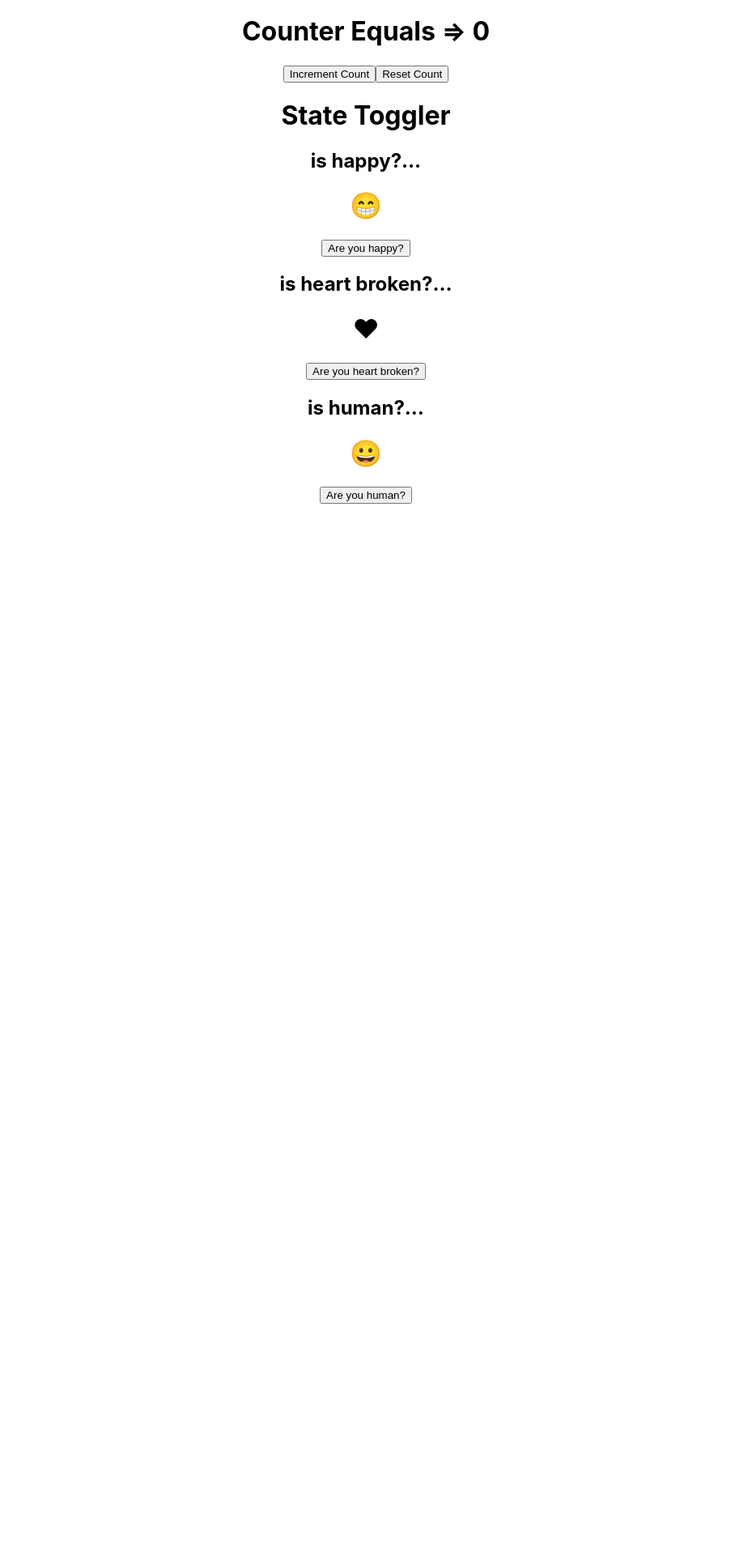
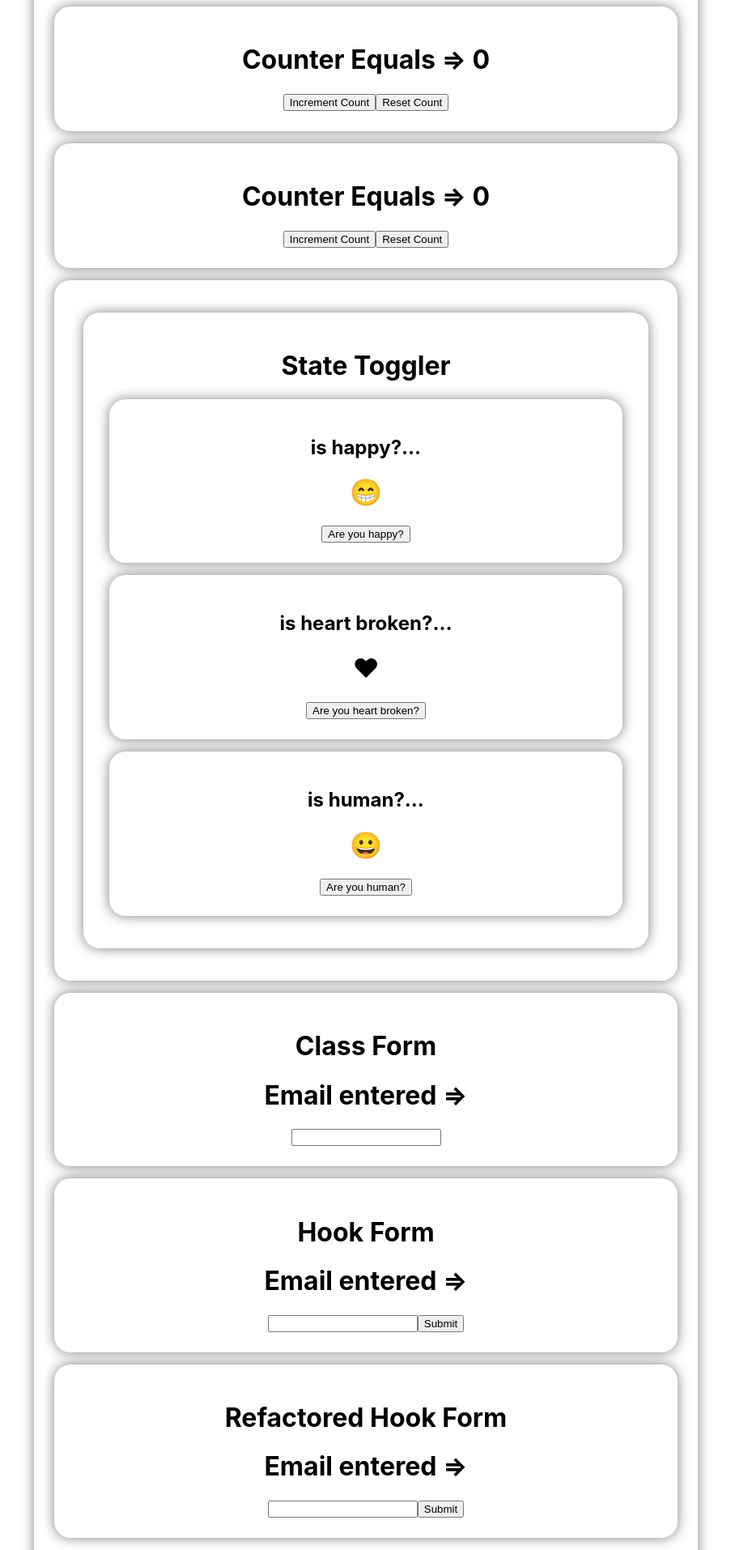
Before and after one commit to jas112/REACT-STUDY-Hooks-Playground, a React (Create React App) app: page / in a window 1280 px wide. Shown: the part 106-2020 px from the top of the page at 81% size, without its empty margins (188-1091 px from the left). Before the commit the page ends 800 px from the top, so only its background shows below. Built offline with nearby package versions, Linux system fonts and the light colour scheme.

Commit message:
added ClassForm...HookForm...and RefactoredHookForm...added custom hook useFormState.

```diff
--- a/src/App.css
+++ b/src/App.css
@@ -1,5 +1,23 @@
 .App {
   text-align: center;
+  padding: 25px 10px 50px;
+  margin: 25px auto;
+  border-radius: 20px;
+  box-shadow: 0px 0px 15px #00000080;
+  width:800px;
+}
+
+.App-title{
+  font-size: 40px;
+  font-weight: bold;
+}
+
+.App-module{
+  padding: 25px;
+  margin: 15px auto;
+  border-radius: 20px;
+  box-shadow: 0px 0px 15px #00000080;
+  width:90%;
 }
 
 .App-logo {
--- a/src/App.js
+++ b/src/App.js
@@ -2,14 +2,23 @@
 import Counter from './components/counter/Counter';
 import CounterWithHooks from './components/counterWithHooks/CounterWithHooks';
 import HookStateToggler from './components/hookStateToggler/HookStateToggler';
+import ClassForm from './components/classForm/ClassForm';
+import HookForm from './components/hookForm/HookForm';
+import RefactoredHookForm from './components/hookForm/RefactoredHookForm';
 import './App.css';
 
 function App() {
   return (
     <div className="App">
+      <div className='App-title'>
+        Hooks PlayGround
+      </div>
       <Counter />
       <CounterWithHooks />
       <HookStateToggler />
+      <ClassForm />
+      <HookForm />
+      <RefactoredHookForm />
     </div>
   );
 }
--- a/src/components/classForm/ClassForm.js
+++ b/src/components/classForm/ClassForm.js
@@ -0,0 +1,33 @@
+import React, { Component } from 'react';
+
+class ClassForm extends Component {
+    constructor(props){
+        super(props);
+        this.state = {email: ''};
+        this.handleOnChange = this.handleOnChange.bind(this);
+    }
+
+    handleOnChange(evt){
+        this.setState({
+            [evt.target.name]: evt.target.value
+        });
+    }
+
+  render() {
+    const {email} = this.state;
+    return (
+      <div className='ClassForm App-module'>
+        <h1>Class Form</h1>
+        <h1>{`Email entered => ${email}`}</h1>
+        <input
+            type='text'
+            name='email'
+            value={email}
+            onChange={this.handleOnChange}
+        ></input>
+      </div>
+    )
+  }
+}
+
+export default ClassForm;
--- a/src/components/counter/Counter.js
+++ b/src/components/counter/Counter.js
@@ -23,7 +23,7 @@ class Counter extends Component {
     const {count} = this.state;
 
     return (
-      <div>
+      <div className='Counter App-module'>
         <h1>{`Counter Equals => ${count}`}</h1>
         <button onClick={this.incrementCount}>Increment Count</button>
         <button onClick={this.resetCount}>Reset Count</button>
--- a/src/components/counterWithHooks/CounterWithHooks.js
+++ b/src/components/counterWithHooks/CounterWithHooks.js
@@ -5,7 +5,7 @@ function CounterWithHooks(props){
     const [count, setCount] = useState(0);
 
     return (
-        <div>
+        <div className="CounterWithHooks App-module">
             <h1>{`Counter Equals => ${count}`}</h1>
             <button onClick={() => setCount(count + 1)}>Increment Count</button>
             <button onClick={() => setCount(0)}>Reset Count</button>
--- a/src/components/hookForm/HookForm.js
+++ b/src/components/hookForm/HookForm.js
@@ -0,0 +1,27 @@
+import React, {useState} from 'react';
+
+function HookForm() {
+
+    const [email, setEmail] = useState('');
+
+    const handleOnChange = (evt) => {
+        setEmail(evt.target.value);
+    }
+
+  return (
+    <div className='HookForm App-module'>
+        <h1>Hook Form</h1>
+        <h1>{`Email entered => ${email}`}</h1>
+        <input
+            type='text'
+            name='email'
+            value={email}
+            onChange={handleOnChange}
+        >
+        </input>
+        <button onClick={() => setEmail('')}>Submit</button>
+    </div>
+  )
+}
+
+export default HookForm;
--- /dev/null
+++ b/src/components/hookForm/RefactoredHookForm.js
@@ -0,0 +1,25 @@
+import React from 'react';
+import useFormState from './hooks/useFormState';
+
+function RefactoredHookForm() {
+
+    const [email, updateEmail, resetEmail] = useFormState('');
+
+
+  return (
+    <div className='RefactoredHookForm App-module'>
+        <h1>Refactored Hook Form</h1>
+        <h1>{`Email entered => ${email}`}</h1>
+        <input
+            type='text'
+            name='email'
+            value={email}
+            onChange={updateEmail}
+        >
+        </input>
+        <button onClick={resetEmail}>Submit</button>
+    </div>
+  )
+}
+
+export default RefactoredHookForm;
--- /dev/null
+++ b/src/components/hookForm/hooks/useFormState.js
@@ -0,0 +1,34 @@
+import { useState } from "react";
+
+// function useFormState(initValue) {
+
+//     const [formValue, setFormValue] = useState(initValue);
+
+//     const handleChange = (evt) => {
+//         setFormValue(evt.target.value)
+//     };
+
+//     const resetValue = () => {
+//         setFormValue('');
+//     };
+
+//     return [formValue, handleChange, resetValue];
+// }
+
+// export default useFormState;
+
+
+export default initValue => {
+
+    const [formValue, setFormValue] = useState(initValue);
+
+    const handleChange = (evt) => {
+        setFormValue(evt.target.value)
+    };
+
+    const resetValue = () => {
+        setFormValue('');
+    };
+
+    return [formValue, handleChange, resetValue];
+}
--- a/src/components/hookStateToggler/HookStateToggler.js
+++ b/src/components/hookStateToggler/HookStateToggler.js
@@ -20,17 +20,25 @@ function HookStateToggler() {
     const [isHuman, toggleIsHuman] = useToggle(true);
 
   return (
-    <div>
+    <div className='HookStateToggler App-module'>
+        <div className='HookStateToggler-module App-module'>
             <h1>State Toggler</h1>
+            <div className='HookStateToggler-module App-module'>
                 <h2>is happy?...</h2>
                 <h1 onClick={toggleIsHappy}>{isHappy? '😁' : '😟'}</h1>
                 <button onClick={toggleIsHappy}>Are you happy?</button>
+            </div>
+            <div className='HookStateToggler-module App-module'>
                 <h2>is heart broken?...</h2>
                 <h1 onClick={toggleIsHeartBroken}>{isHeartBroken? '💔' : '❤'}</h1>
                 <button onClick={toggleIsHeartBroken}>Are you heart broken?</button>
+            </div>
+            <div className='HookStateToggler-module App-module'>
                 <h2>is human?...</h2>
                 <h1 onClick={toggleIsHuman}>{isHuman? '😀' : '🤖'}</h1>
                 <button onClick={toggleIsHuman}>Are you human?</button>
+            </div>
+        </div>
     </div>
   )
 }
```
Also changed, not shown: src/components/hookStateToggler/styles/HookStateToggler.css (added). Lines whose indentation alone changed are shown as unchanged.
